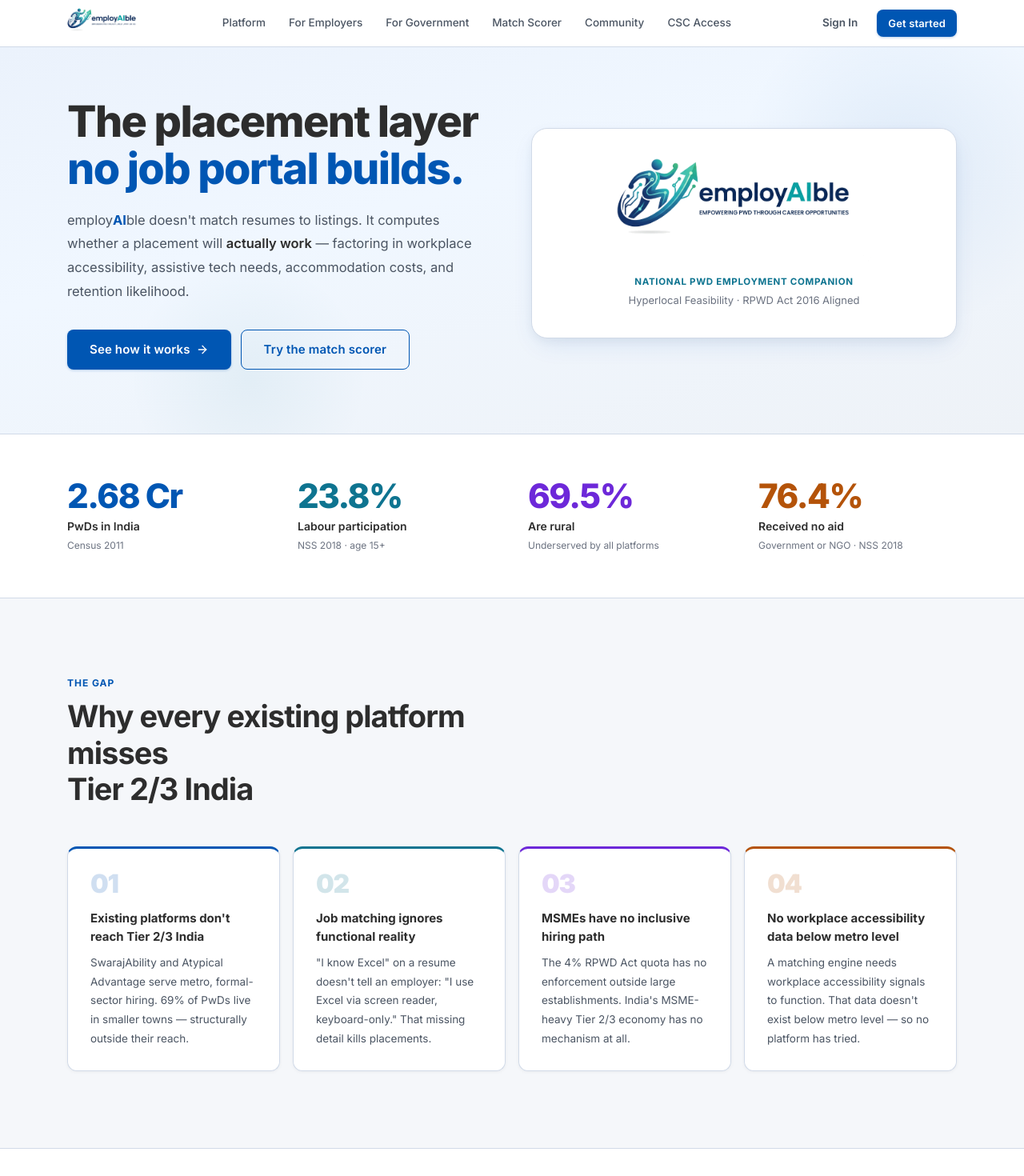
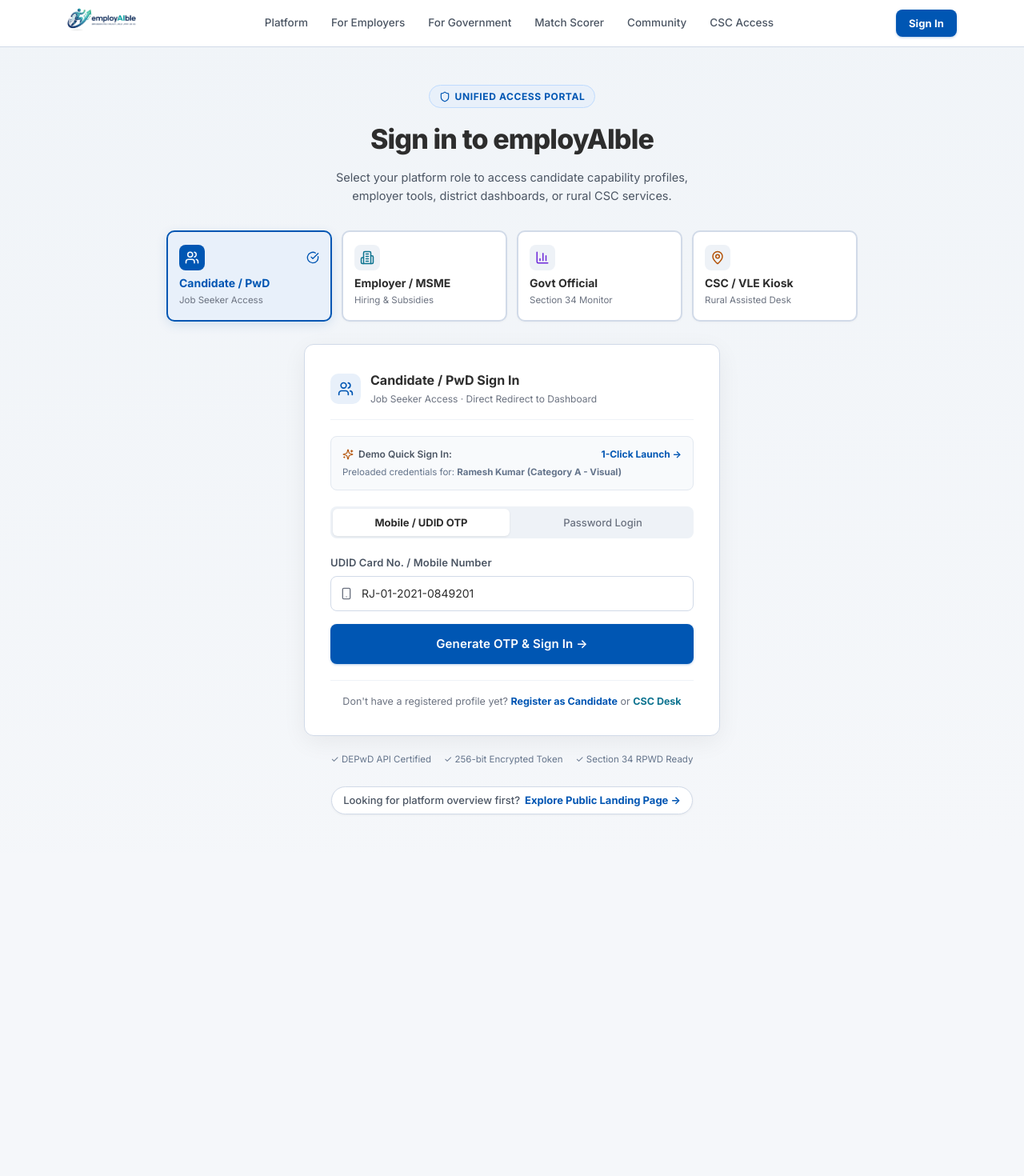
Before and after one commit to shivamdhamani/employAIble, a React (Vite) app: page / in a window 1280 px wide. Shown: the top 1470 px of the page at 80% size. After the commit the page ends 1066 px from the top, so only its background shows below. Built offline with nearby package versions, Linux system fonts and the light colour scheme.

Commit message:
feat: make Sign In the front gateway, authenticate user, and open portals on sign in

```diff
--- a/src/App.jsx
+++ b/src/App.jsx
@@ -1,4 +1,5 @@
-import { BrowserRouter, Routes, Route } from 'react-router-dom'
+import { BrowserRouter, Routes, Route, Navigate, useLocation } from 'react-router-dom'
+import { AuthProvider, useAuth } from './context/AuthContext'
 import Navbar from './components/Navbar'
 import LandingPage from './pages/LandingPage'
 import CandidatePortal from './pages/CandidatePortal'
@@ -9,22 +10,49 @@
 import CommunityPanel from './pages/CommunityPanel'
 import LoginPage from './pages/LoginPage'
 
+function FrontGateway() {
+  const { isLoggedIn, user } = useAuth()
+  if (!isLoggedIn) {
+    return <LoginPage />
+  }
+  // Once signed in, opens the platform landing or candidate dashboard
+  return <LandingPage />
+}
+
+function ProtectedRoute({ children }) {
+  const { isLoggedIn } = useAuth()
+  const location = useLocation()
+  if (!isLoggedIn) {
+    return <Navigate to="/login" state={{ from: location.pathname }} replace />
+  }
+  return children
+}
+
 export default function App() {
   return (
+    <AuthProvider>
       <BrowserRouter>
         <div style={{ minHeight: '100vh', background: '#F5F7FA' }}>
           <Navbar />
           <Routes>
-          <Route path="/"           element={<LandingPage />} />
-          <Route path="/candidate"  element={<CandidatePortal />} />
-          <Route path="/employer"   element={<EmployerPortal />} />
-          <Route path="/government" element={<GovernmentDashboard />} />
-          <Route path="/ai-match"   element={<AIMatchEngine />} />
-          <Route path="/csc"        element={<CSCOnboarding />} />
-          <Route path="/community"  element={<CommunityPanel />} />
-          <Route path="/login"      element={<LoginPage />} />
+            {/* Front route: Sign in comes in the front first! */}
+            <Route path="/" element={<FrontGateway />} />
+            <Route path="/login" element={<LoginPage />} />
+            <Route path="/home" element={<LandingPage />} />
+
+            {/* Portals open once signed in */}
+            <Route path="/candidate" element={<ProtectedRoute><CandidatePortal /></ProtectedRoute>} />
+            <Route path="/employer" element={<ProtectedRoute><EmployerPortal /></ProtectedRoute>} />
+            <Route path="/government" element={<ProtectedRoute><GovernmentDashboard /></ProtectedRoute>} />
+            <Route path="/ai-match" element={<ProtectedRoute><AIMatchEngine /></ProtectedRoute>} />
+            <Route path="/csc" element={<ProtectedRoute><CSCOnboarding /></ProtectedRoute>} />
+            <Route path="/community" element={<ProtectedRoute><CommunityPanel /></ProtectedRoute>} />
+
+            {/* Fallback */}
+            <Route path="*" element={<Navigate to="/" replace />} />
           </Routes>
         </div>
       </BrowserRouter>
+    </AuthProvider>
   )
 }
--- a/src/components/Navbar.jsx
+++ b/src/components/Navbar.jsx
@@ -1,6 +1,7 @@
 import { useState } from 'react'
 import { Link, useLocation } from 'react-router-dom'
-import { Menu, X } from 'lucide-react'
+import { Menu, X, LogOut, UserCheck } from 'lucide-react'
+import { useAuth } from '../context/AuthContext'
 
 const navLinks = [
   { label: 'Platform',       path: '/candidate'  },
@@ -12,6 +13,7 @@
 ]
 
 export default function Navbar() {
+  const { user, logout } = useAuth()
   const [open, setOpen] = useState(false)
   const loc = useLocation()
   const active = p => loc.pathname === p
@@ -51,20 +53,45 @@
         </nav>
 
         <div className="hidden md:flex" style={{ alignItems: 'center', gap: 10 }}>
+          {user ? (
+            <div style={{ display: 'flex', alignItems: 'center', gap: 10 }}>
+              <Link
+                to={user.redirect || '/candidate'}
+                style={{
+                  display: 'flex', alignItems: 'center', gap: 7,
+                  background: user.bg || '#E8F0FA',
+                  padding: '5px 12px', borderRadius: 20,
+                  border: `1.5px solid ${user.color || '#0056B3'}`,
+                  textDecoration: 'none'
+                }}
+                title={`Active profile: ${user.name}`}
+              >
+                <div style={{ width: 8, height: 8, borderRadius: '50%', background: user.color || '#0056B3' }} />
+                <span style={{ fontSize: 12.5, fontWeight: 700, color: user.color || '#0056B3' }}>
+                  {user.name.split(' ')[0]} ({user.roleTitle ? user.roleTitle.split('/')[0].trim() : 'User'})
+                </span>
+              </Link>
+              <button
+                onClick={logout}
+                className="btn-ghost btn-sm"
+                style={{ fontSize: 12, padding: '5px 10px', color: '#B91C1C', borderColor: '#FCA5A5', display: 'flex', alignItems: 'center', gap: 4 }}
+                title="Sign out and return to front login"
+              >
+                <LogOut size={13} />
+                <span>Sign Out</span>
+              </button>
+            </div>
+          ) : (
+            <div style={{ display: 'flex', alignItems: 'center', gap: 8 }}>
               <Link
                 to="/login"
-            style={{
-              padding: '6px 14px', borderRadius: 7, fontSize: 13.5, textDecoration: 'none',
-              color: active('/login') ? '#0056B3' : '#4B5563',
-              background: active('/login') ? '#E8F0FA' : 'transparent',
-              fontWeight: 600, transition: 'all .15s'
-            }}
-            onMouseEnter={e => { e.currentTarget.style.color = '#0056B3'; e.currentTarget.style.background = '#F5F7FA' }}
-            onMouseLeave={e => { e.currentTarget.style.color = active('/login') ? '#0056B3' : '#4B5563'; e.currentTarget.style.background = active('/login') ? '#E8F0FA' : 'transparent' }}
+                className="btn-blue btn-sm"
+                style={{ display: 'flex', alignItems: 'center', gap: 6, fontWeight: 700, padding: '7px 16px' }}
               >
                 Sign In
               </Link>
-          <Link to="/candidate" className="btn-blue btn-sm">Get started</Link>
+            </div>
+          )}
         </div>
 
         <button onClick={() => setOpen(!open)} className="md:hidden" style={{ background: 'none', border: 'none', cursor: 'pointer', color: '#4B5563', padding: 4 }}>
@@ -74,6 +101,22 @@
 
       {open && (
         <div style={{ background: '#fff', borderTop: '1px solid #D1DAE8', padding: '8px 20px 16px' }}>
+          {user && (
+            <div style={{ marginBottom: 12, padding: '8px 12px', background: user.bg || '#E8F0FA', borderRadius: 8, display: 'flex', alignItems: 'center', justifyContent: 'space-between' }}>
+              <div style={{ display: 'flex', alignItems: 'center', gap: 8 }}>
+                <div style={{ width: 8, height: 8, borderRadius: '50%', background: user.color || '#0056B3' }} />
+                <span style={{ fontSize: 13, fontWeight: 700, color: user.color || '#0056B3' }}>
+                  {user.name}
+                </span>
+              </div>
+              <button
+                onClick={() => { logout(); setOpen(false); }}
+                style={{ background: 'none', border: 'none', color: '#B91C1C', fontSize: 12, fontWeight: 600, cursor: 'pointer', display: 'flex', alignItems: 'center', gap: 4 }}
+              >
+                <LogOut size={12} /> Sign Out
+              </button>
+            </div>
+          )}
           {navLinks.map(link => (
             <Link key={link.path} to={link.path} onClick={() => setOpen(false)} style={{
               display: 'block', padding: '10px 12px', borderRadius: 8, fontSize: 14, fontWeight: active(link.path) ? 600 : 500,
@@ -83,22 +126,24 @@
             }}>{link.label}</Link>
           ))}
           <div style={{ marginTop: 10, display: 'flex', flexDirection: 'column', gap: 8 }}>
+            {user ? (
+              <button
+                onClick={() => { logout(); setOpen(false); }}
+                className="btn-ghost"
+                style={{ display: 'flex', justifyContent: 'center', color: '#B91C1C', fontWeight: 600 }}
+              >
+                Sign Out
+              </button>
+            ) : (
               <Link
                 to="/login"
                 onClick={() => setOpen(false)}
-              className="btn-light"
+                className="btn-blue"
                 style={{ display: 'flex', justifyContent: 'center', fontWeight: 700 }}
               >
                 Sign In
               </Link>
-            <Link
-              to="/candidate"
-              onClick={() => setOpen(false)}
-              className="btn-blue"
-              style={{ display: 'flex', justifyContent: 'center' }}
-            >
-              Get started
-            </Link>
+            )}
           </div>
         </div>
       )}
--- /dev/null
+++ b/src/context/AuthContext.jsx
@@ -0,0 +1,46 @@
+import { createContext, useContext, useState } from 'react'
+
+const AuthContext = createContext(null)
+
+export function AuthProvider({ children }) {
+  const [user, setUser] = useState(() => {
+    try {
+      const saved = localStorage.getItem('employaiable_auth_user')
+      return saved ? JSON.parse(saved) : null
+    } catch (e) {
+      return null
+    }
+  })
+
+  const login = (userData) => {
+    setUser(userData)
+    try {
+      localStorage.setItem('employaiable_auth_user', JSON.stringify(userData))
+    } catch (e) {
+      console.error('Failed to save user session', e)
+    }
+  }
+
+  const logout = () => {
+    setUser(null)
+    try {
+      localStorage.removeItem('employaiable_auth_user')
+    } catch (e) {
+      console.error('Failed to clear user session', e)
+    }
+  }
+
+  return (
+    <AuthContext.Provider value={{ user, isLoggedIn: !!user, login, logout }}>
+      {children}
+    </AuthContext.Provider>
+  )
+}
+
+export function useAuth() {
+  const context = useContext(AuthContext)
+  if (!context) {
+    throw new Error('useAuth must be used within an AuthProvider')
+  }
+  return context
+}
--- a/src/pages/LoginPage.jsx
+++ b/src/pages/LoginPage.jsx
@@ -1,5 +1,6 @@
 import { useState } from 'react'
-import { Link, useNavigate } from 'react-router-dom'
+import { Link, useNavigate, useLocation } from 'react-router-dom'
+import { useAuth } from '../context/AuthContext'
 import {
   Users, Building2, BarChart3, MapPin, Shield, KeyRound,
   CheckCircle, ArrowRight, Sparkles, Smartphone, Mail,
@@ -62,6 +63,7 @@
 ]
 
 export default function LoginPage() {
+  const { user, login, logout } = useAuth()
   const [selectedRole, setSelectedRole] = useState('candidate')
   const [authMode, setAuthMode] = useState('otp') // 'otp' or 'password'
   const [identifier, setIdentifier] = useState('RJ-01-2021-0849201')
@@ -72,6 +74,9 @@
   const [loading, setLoading] = useState(false)
   const [success, setSuccess] = useState(false)
   const navigate = useNavigate()
+  const location = useLocation()
+
+  const destination = location.state?.from || null
 
   const activeRole = roles.find(r => r.id === selectedRole) || roles[0]
 
@@ -98,10 +103,20 @@
     setTimeout(() => {
       setLoading(false)
       setSuccess(true)
+      const userData = {
+        role: activeRole.id,
+        name: activeRole.demoUser,
+        identifier: identifier,
+        roleTitle: activeRole.title,
+        color: activeRole.color,
+        bg: activeRole.bg,
+        redirect: activeRole.redirect,
+      }
+      login(userData)
       setTimeout(() => {
-        navigate(activeRole.redirect)
-      }, 900)
-    }, 800)
+        navigate(destination || activeRole.redirect)
+      }, 700)
+    }, 600)
   }
 
   const handleQuickDemoFill = (roleObj) => {
@@ -110,10 +125,20 @@
     setTimeout(() => {
       setLoading(false)
       setSuccess(true)
+      const userData = {
+        role: roleObj.id,
+        name: roleObj.demoUser,
+        identifier: roleObj.defaultIdentifier,
+        roleTitle: roleObj.title,
+        color: roleObj.color,
+        bg: roleObj.bg,
+        redirect: roleObj.redirect,
+      }
+      login(userData)
       setTimeout(() => {
-        navigate(roleObj.redirect)
-      }, 700)
-    }, 500)
+        navigate(destination || roleObj.redirect)
+      }, 600)
+    }, 400)
   }
 
   return (
@@ -135,6 +160,43 @@
             Select your platform role to access candidate capability profiles, employer tools, district dashboards, or rural CSC services.
           </p>
         </div>
+
+        {/* Destination Alert */}
+        {destination && (
+          <div style={{ maxWidth: 640, margin: '0 auto 20px', padding: '12px 16px', background: '#FEF3C7', border: '1px solid #FCD34D', borderRadius: 8, display: 'flex', alignItems: 'center', gap: 10, color: '#92400E', fontSize: 13.5 }}>
+            <AlertCircle size={18} color="#B45309" />
+            <span><strong>Authentication Required:</strong> Please sign in to access this platform module. Once signed in, you will be directed straight into it.</span>
+          </div>
+        )}
+
+        {/* Existing Session Notice */}
+        {user && (
+          <div style={{ maxWidth: 640, margin: '0 auto 24px', background: '#E8F0FA', border: '1px solid #BFDBFE', borderRadius: 10, padding: '14px 18px', display: 'flex', alignItems: 'center', justifyContent: 'space-between', flexWrap: 'wrap', gap: 12 }}>
+            <div style={{ display: 'flex', alignItems: 'center', gap: 10 }}>
+              <div style={{ width: 10, height: 10, borderRadius: '50%', background: '#15803D' }} />
+              <div>
+                <div style={{ fontSize: 13, color: '#4B5563' }}>Currently signed in:</div>
+                <div style={{ fontSize: 14.5, fontWeight: 700, color: '#2D2D2D' }}>{user.name} ({user.roleTitle})</div>
+              </div>
+            </div>
+            <div style={{ display: 'flex', gap: 8 }}>
+              <button
+                onClick={() => navigate(user.redirect || '/candidate')}
+                className="btn-blue btn-sm"
+                style={{ fontWeight: 600 }}
+              >
+                Open Dashboard →
+              </button>
+              <button
+                onClick={logout}
+                className="btn-ghost btn-sm"
+                style={{ color: '#B91C1C', borderColor: '#FCA5A5' }}
+              >
+                Sign Out
+              </button>
+            </div>
+          </div>
+        )}
 
         {/* Role Switcher Grid */}
         <div style={{ display: 'grid', gridTemplateColumns: 'repeat(auto-fit, minmax(180px, 1fr))', gap: 12, marginBottom: 28 }}>
@@ -377,6 +439,29 @@
           </div>
         </div>
 
+        {/* Public Overview Gateway Link */}
+        <div style={{ textAlign: 'center', marginTop: 24 }}>
+          <Link
+            to="/home"
+            style={{
+              display: 'inline-flex',
+              alignItems: 'center',
+              gap: 6,
+              fontSize: 13,
+              color: '#4B5563',
+              textDecoration: 'none',
+              padding: '6px 14px',
+              borderRadius: 20,
+              background: '#FFFFFF',
+              border: '1px solid #D1DAE8',
+              fontWeight: 500,
+              boxShadow: '0 1px 3px rgba(0,0,0,0.05)'
+            }}
+          >
+            Looking for platform overview first? <span style={{ color: '#0056B3', fontWeight: 700 }}>Explore Public Landing Page →</span>
+          </Link>
+        </div>
+
       </div>
     </div>
   )
```
Lines whose indentation alone changed are shown as unchanged.
